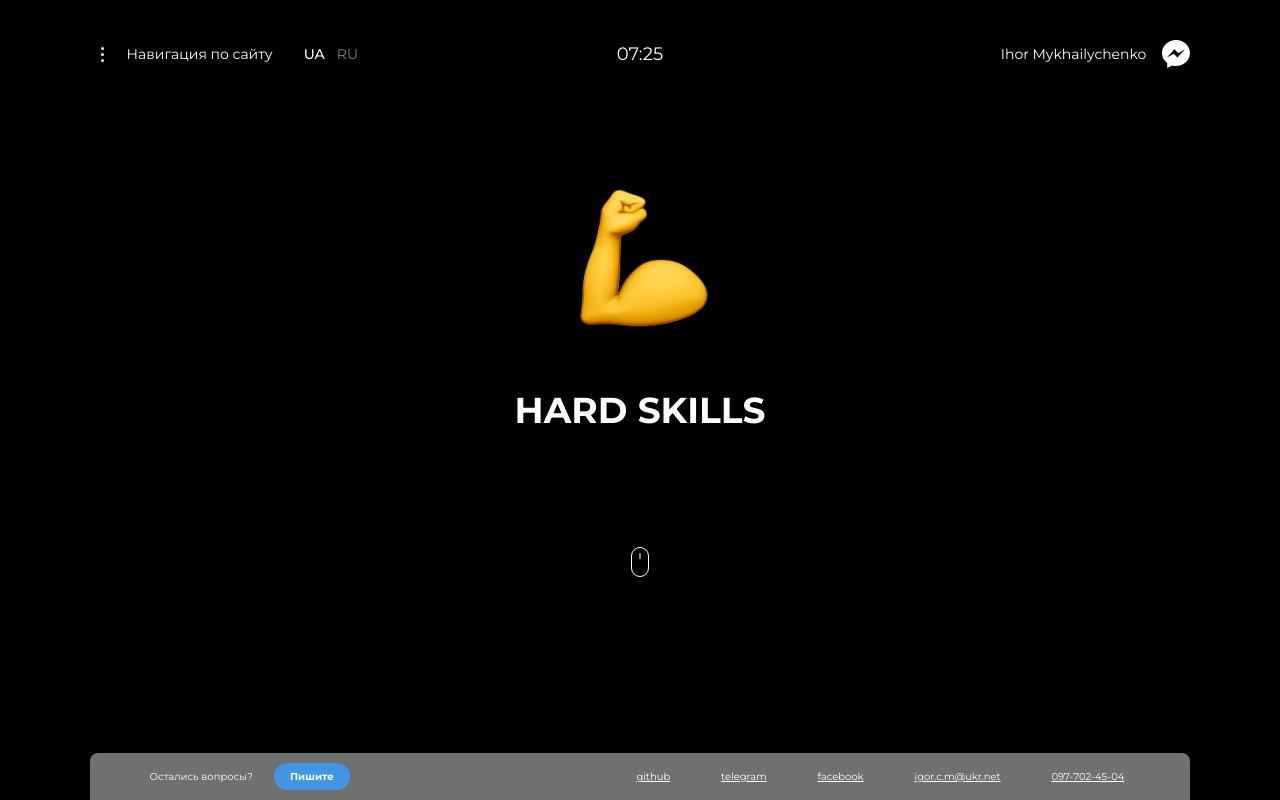
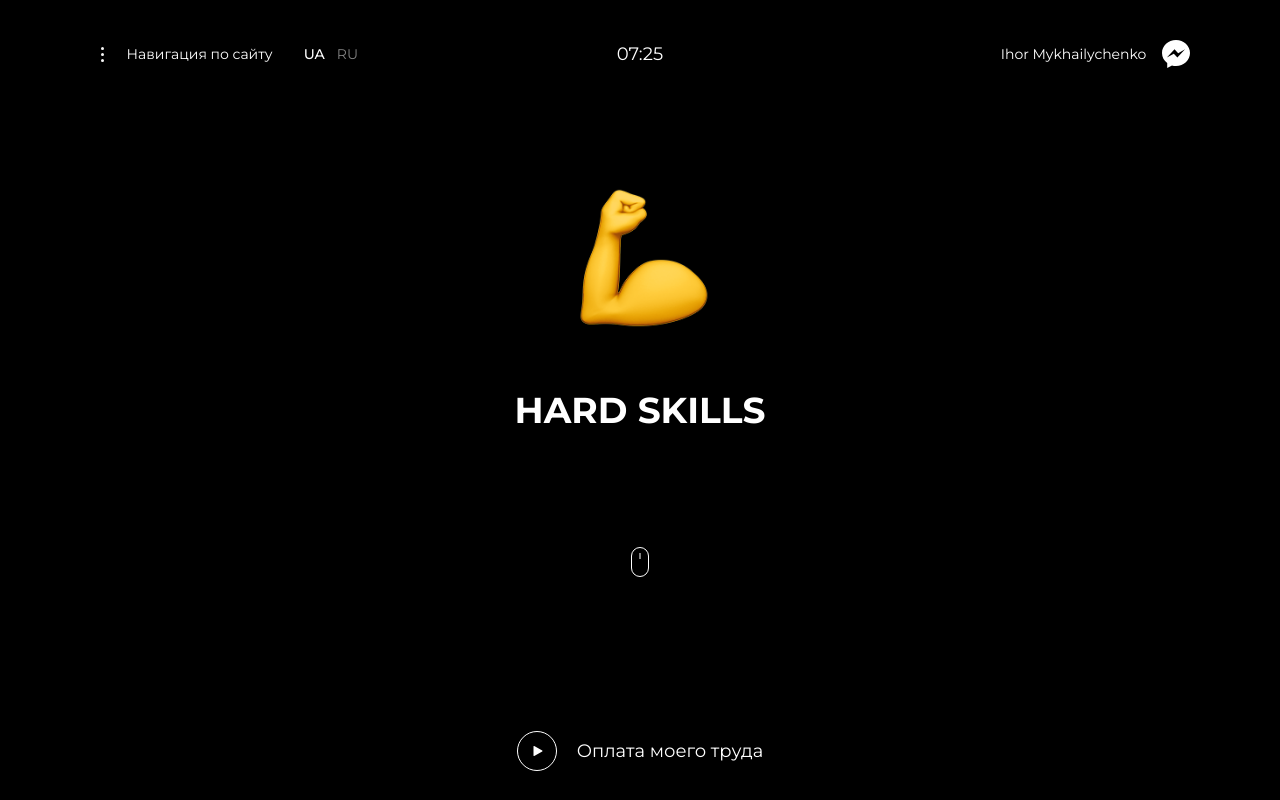
Before and after one commit to iMykhailychenko/resume-v3-with-react, a React (Create React App) app: page /skills in a window 1280 px wide. Shown: the top 800 px of the page. Built offline with nearby package versions, Linux system fonts and the light colour scheme.

Commit message:
pages link split

```diff
--- a/src/components/split-link/SplitLink.module.css
+++ b/src/components/split-link/SplitLink.module.css
@@ -1,13 +1,13 @@
 .link {
   display: flex;
   align-items: center;
-  justify-content: space-between;
+  justify-content: center;
   width: 300px;
   margin: 0 auto 150px;
 }
 
 .text {
-  flex-basis: 210px;
+  max-width: 210px;
   margin: 0;
 }
 
@@ -15,6 +15,7 @@
   position: relative;
   height: 40px;
   width: 40px;
+  margin-right: 20px;
   border-radius: 50%;
   overflow: hidden;
 }
--- a/src/pages/contacts/Contacts.tsx
+++ b/src/pages/contacts/Contacts.tsx
@@ -1,9 +1,13 @@
 import React from 'react';
 import PageFirstBlock from '../../components/page-first-block/PageFirstBlock';
+import SplitLink from '../../components/split-link/SplitLink';
 import img from '../../images/emoji/contacts.png';
 
 const Contacts = () => (
-  <PageFirstBlock title="Контакты" img={img} />
+  <>
+    <PageFirstBlock title="Контакты" img={img} />
+    <SplitLink path="/download" text="Загрузить резюме" />
+  </>
 );
 
 export default Contacts;
--- a/src/pages/download/Download.tsx
+++ b/src/pages/download/Download.tsx
@@ -1,9 +1,13 @@
 import React from 'react';
 import PageFirstBlock from '../../components/page-first-block/PageFirstBlock';
+import SplitLink from '../../components/split-link/SplitLink';
 import img from '../../images/emoji/download.png';
 
 const Download = () => (
-  <PageFirstBlock title="Загрузить резюме" img={img} />
+  <>
+    <PageFirstBlock title="Загрузить резюме" img={img} />
+    <SplitLink path="/reason" text="Почему я меняю профессию?" />
+  </>
 );
 
 export default Download;
--- a/src/pages/education/Education.tsx
+++ b/src/pages/education/Education.tsx
@@ -1,9 +1,13 @@
 import React from 'react';
 import PageFirstBlock from '../../components/page-first-block/PageFirstBlock';
+import SplitLink from '../../components/split-link/SplitLink';
 import img from '../../images/emoji/education.png';
 
 const Education = () => (
-  <PageFirstBlock title="Образование и курсы" img={img} />
+  <>
+    <PageFirstBlock title="Образование и курсы" img={img} />
+    <SplitLink path="/experience" text="Посмотреть мой опыт работы" />
+  </>
 );
 
 export default Education;
--- a/src/pages/experience/Experience.tsx
+++ b/src/pages/experience/Experience.tsx
@@ -1,9 +1,13 @@
 import React from 'react';
 import PageFirstBlock from '../../components/page-first-block/PageFirstBlock';
+import SplitLink from '../../components/split-link/SplitLink';
 import img from '../../images/emoji/experiance.png';
 
 const Experiance = () => (
-  <PageFirstBlock title="Мой опыт работы" img={img} />
+  <>
+    <PageFirstBlock title="Мой опыт работы" img={img} />
+    <SplitLink path="/skills" text="Hard skills" />
+  </>
 );
 
 export default Experiance;
--- a/src/pages/general/General.tsx
+++ b/src/pages/general/General.tsx
@@ -1,9 +1,13 @@
 import React from 'react';
 import PageFirstBlock from '../../components/page-first-block/PageFirstBlock';
+import SplitLink from '../../components/split-link/SplitLink';
 import img from '../../images/emoji/general.png';
 
 const General = () => (
-  <PageFirstBlock title="Общая информация" img={img} />
+  <>
+    <PageFirstBlock title="Общая информация" img={img} />
+    <SplitLink path="/education" text="Образование и курсы" />
+  </>
 );
 
 export default General;
--- a/src/pages/salary/Salary.tsx
+++ b/src/pages/salary/Salary.tsx
@@ -1,9 +1,13 @@
 import React from 'react';
 import PageFirstBlock from '../../components/page-first-block/PageFirstBlock';
+import SplitLink from '../../components/split-link/SplitLink';
 import img from '../../images/emoji/salary.png';
 
 const Salary = () => (
-  <PageFirstBlock title="Ожидаемая зарплата" img={img} />
+  <>
+    <PageFirstBlock title="Ожидаемая зарплата" img={img} />
+    <SplitLink path="/contacts" text="Контакты" />
+  </>
 );
 
 export default Salary;
--- a/src/pages/skills/Skills.tsx
+++ b/src/pages/skills/Skills.tsx
@@ -1,9 +1,13 @@
 import React from 'react';
 import PageFirstBlock from '../../components/page-first-block/PageFirstBlock';
+import SplitLink from '../../components/split-link/SplitLink';
 import img from '../../images/emoji/skills.png';
 
 const Skills = () => (
-  <PageFirstBlock title="Hard skills" img={img} />
+  <>
+    <PageFirstBlock title="Hard skills" img={img} />
+    <SplitLink path="/salary" text="Оплата моего труда" />
+  </>
 );
 
 export default Skills;
```
